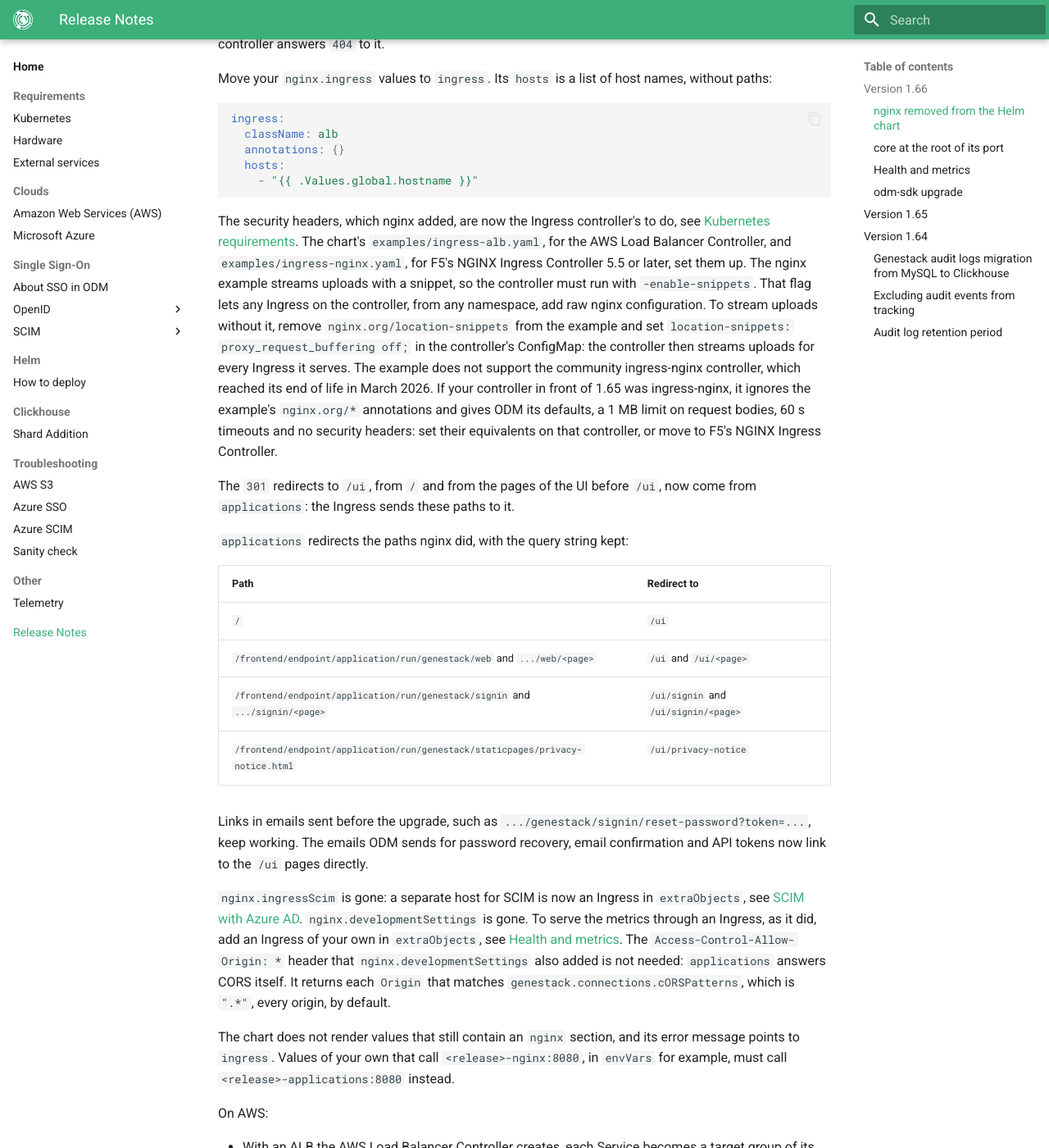
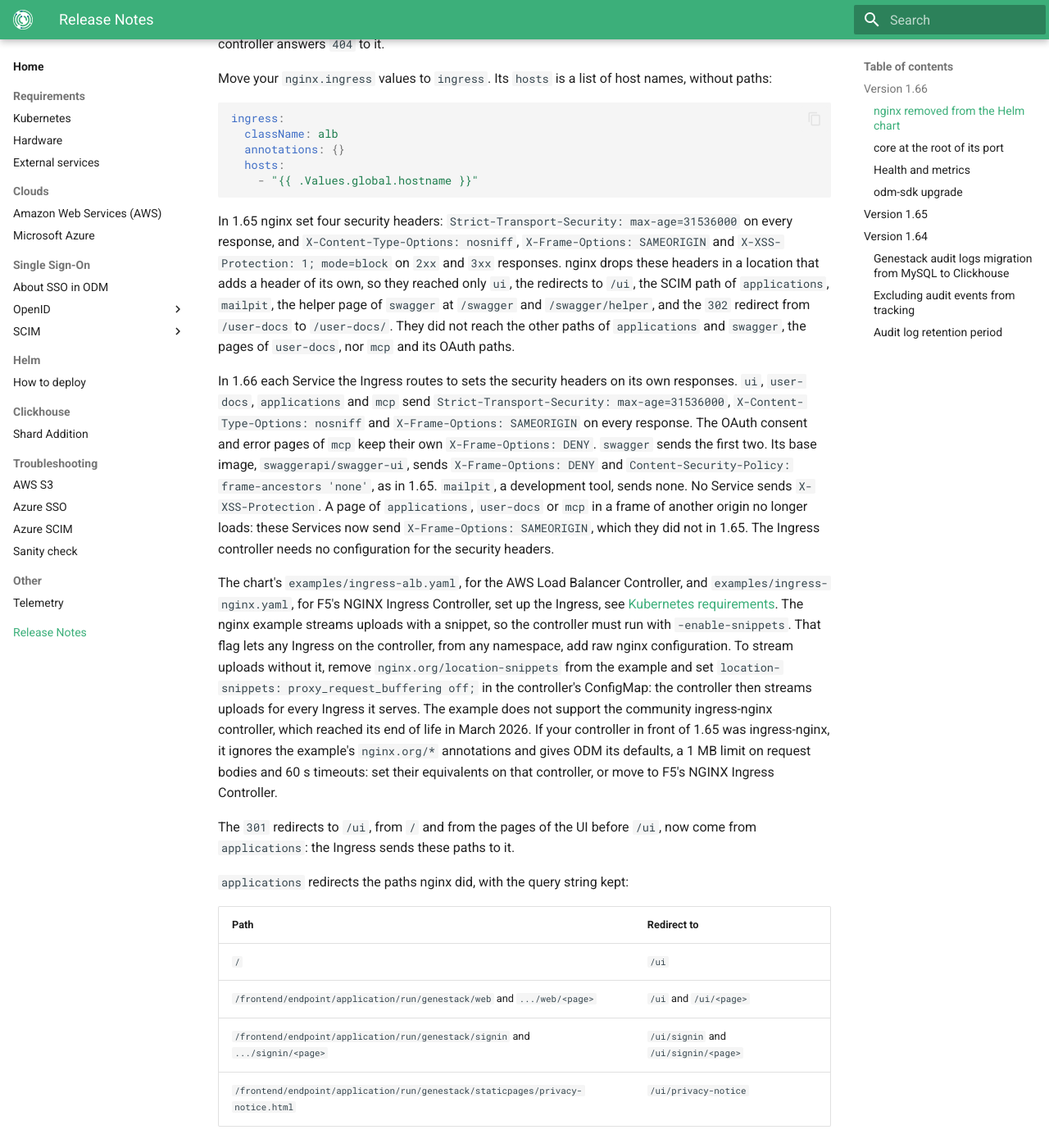
Before and after one commit to genestack/admin-docs, an MkDocs documentation site: the page built from docs/home/release-notes.md, in a window 1280 px wide and 1400 px high, scrolled down 575 px. Shown: the whole window at 82% size. Built offline with MkDocs 1.6.1 and Material for MkDocs 9.7.7, drawn with Linux system fonts in a browser that asks for light colours; the version menu is left out; some of the changed text lies outside the part shown.

Commit message:
ODM-13970: Document the security headers each service sets
The Ingress controller needs no configuration for them: the AWS steps
drop the listener attributes, and the Kubernetes requirements drop them
from what the controller does.

Co-Authored-By: Claude Opus 5.5 <noreply@anthropic.com>

````diff
--- a/docs/home/release-notes.md
+++ b/docs/home/release-notes.md
@@ -25,17 +25,31 @@ ingress:
     - "{{ .Values.global.hostname }}"
 ```
 
-The security headers, which nginx added, are now the Ingress controller's to do, see
-[Kubernetes requirements](requirements/kubernetes.md). The chart's `examples/ingress-alb.yaml`, for the AWS Load
-Balancer Controller, and `examples/ingress-nginx.yaml`, for F5's NGINX Ingress Controller 5.5 or later, set them up.
+In 1.65 nginx set four security headers: `Strict-Transport-Security: max-age=31536000` on every response, and
+`X-Content-Type-Options: nosniff`, `X-Frame-Options: SAMEORIGIN` and `X-XSS-Protection: 1; mode=block` on `2xx` and
+`3xx` responses. nginx drops these headers in a location that adds a header of its own, so they reached only `ui`,
+the redirects to `/ui`, the SCIM path of `applications`, `mailpit`, the helper page of `swagger` at `/swagger` and
+`/swagger/helper`, and the `302` redirect from `/user-docs` to `/user-docs/`. They did not reach the other paths of
+`applications` and `swagger`, the pages of `user-docs`, nor `mcp` and its OAuth paths.
+
+In 1.66 each Service the Ingress routes to sets the security headers on its own responses. `ui`, `user-docs`,
+`applications` and `mcp` send `Strict-Transport-Security: max-age=31536000`, `X-Content-Type-Options: nosniff` and
+`X-Frame-Options: SAMEORIGIN` on every response. The OAuth consent and error pages of `mcp` keep their own
+`X-Frame-Options: DENY`. `swagger` sends the first two. Its base image, `swaggerapi/swagger-ui`, sends
+`X-Frame-Options: DENY` and `Content-Security-Policy: frame-ancestors 'none'`, as in 1.65. `mailpit`, a development
+tool, sends none. No Service sends `X-XSS-Protection`. A page of `applications`, `user-docs` or `mcp` in a frame of
+another origin no longer loads: these Services now send `X-Frame-Options: SAMEORIGIN`, which they did not in 1.65.
+The Ingress controller needs no configuration for the security headers.
+
+The chart's `examples/ingress-alb.yaml`, for the AWS Load Balancer Controller, and `examples/ingress-nginx.yaml`, for
+F5's NGINX Ingress Controller, set up the Ingress, see [Kubernetes requirements](requirements/kubernetes.md).
 The nginx example streams uploads with a snippet, so the controller must run with `-enable-snippets`. That flag lets
 any Ingress on the controller, from any namespace, add raw nginx configuration. To stream uploads without it, remove
 `nginx.org/location-snippets` from the example and set `location-snippets: proxy_request_buffering off;` in the
 controller's ConfigMap: the controller then streams uploads for every Ingress it serves. The example does not support
 the community ingress-nginx controller, which reached its end of life in March 2026. If your controller in front of
 1.65 was ingress-nginx, it ignores the example's `nginx.org/*` annotations and gives ODM its defaults, a 1 MB limit on
-request bodies, 60 s timeouts and no security headers: set their equivalents on that controller, or move to F5's
-NGINX Ingress Controller.
+request bodies and 60 s timeouts: set their equivalents on that controller, or move to F5's NGINX Ingress Controller.
 
 The `301` redirects to `/ui`, from `/` and from the pages of the UI before `/ui`, now come from `applications`: the
 Ingress sends these paths to it.
````
Also changed, not shown: other parts of docs/home/release-notes.md (+1 -1 lines), docs/home/clouds/aws.md (+4 -12 lines), docs/home/requirements/kubernetes.md (+4 -5 lines).
